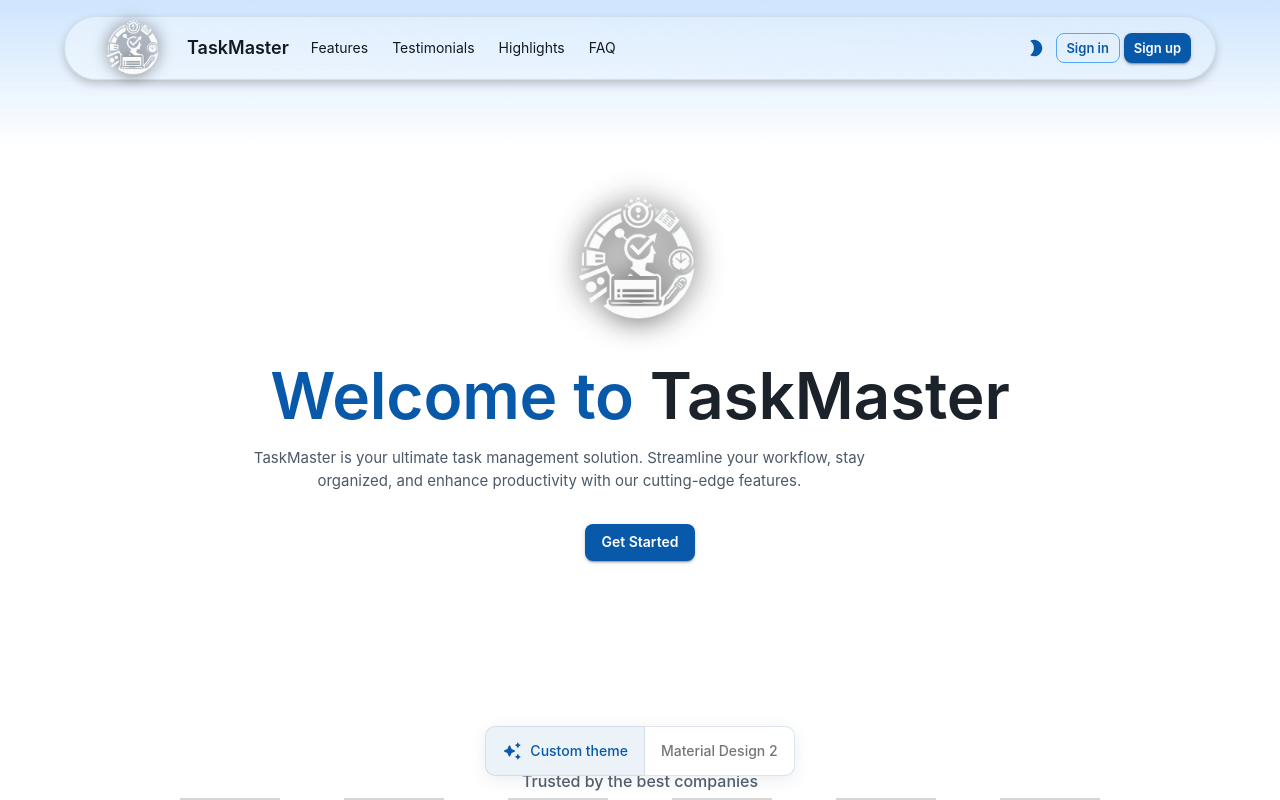
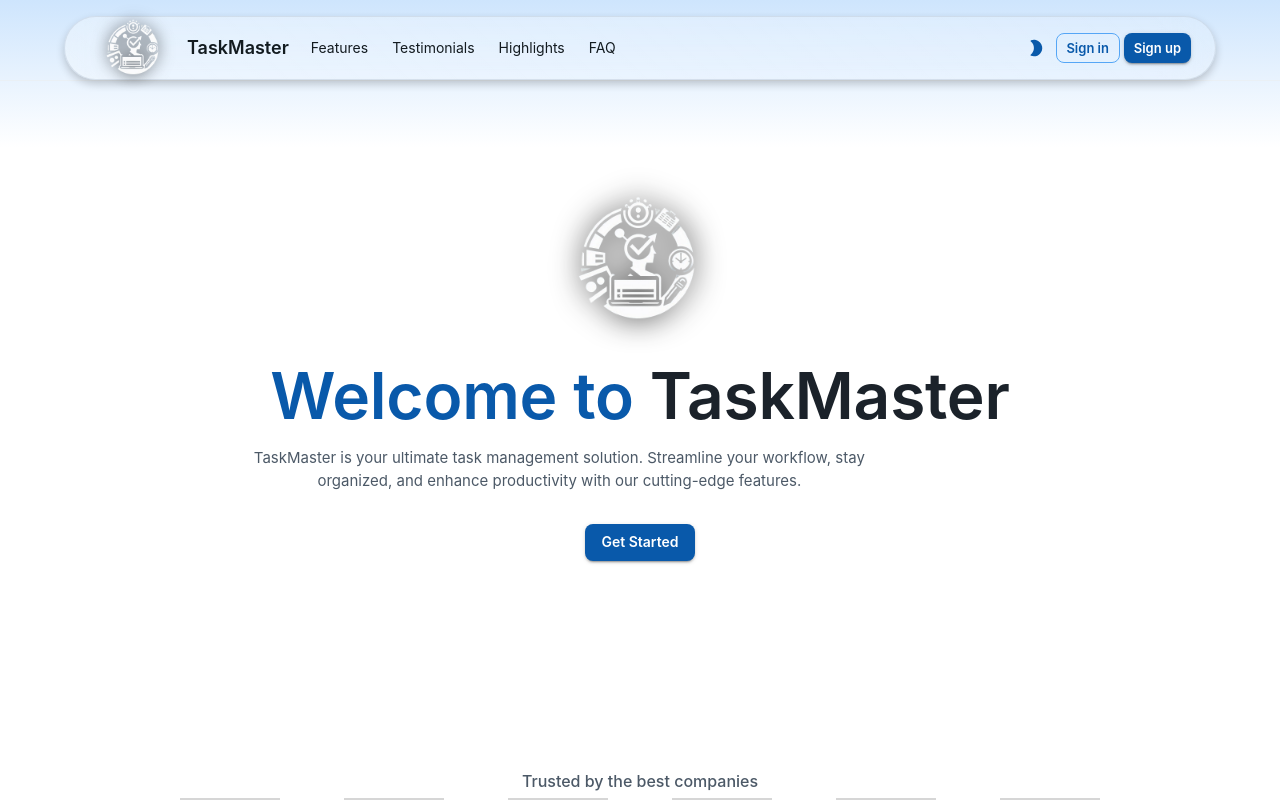
Before and after one commit to Sub-Dev/task-management-app, a React (Create React App) app in the folder frontend/: page / in a window 1280 px wide. Shown: the top 800 px of the page. Built offline with nearby package versions, Linux system fonts and the light colour scheme; grey boxes are pictures that could not be loaded.

Commit message:
read me updates

```diff
--- a/frontend/src/homepage/LandingPage.tsx
+++ b/frontend/src/homepage/LandingPage.tsx
@@ -37,25 +37,7 @@ function ToggleCustomTheme({
         bottom: 24,
       }}
     >
-      <ToggleButtonGroup
-        color="primary"
-        exclusive
-        value={showCustomTheme}
-        onChange={toggleCustomTheme}
-        aria-label="Platform"
-        sx={{
-          backgroundColor: 'background.default',
-          '& .Mui-selected': {
-            pointerEvents: 'none',
-          },
-        }}
-      >
-        <ToggleButton value>
-          <AutoAwesomeRoundedIcon sx={{ fontSize: '20px', mr: 1 }} />
-          Custom theme
-        </ToggleButton>
-        <ToggleButton value={false}>Material Design 2</ToggleButton>
-      </ToggleButtonGroup>
+
     </Box>
   );
 }
```
Also changed, not shown: 1 other file (tests, documents, lock files or other folders).
